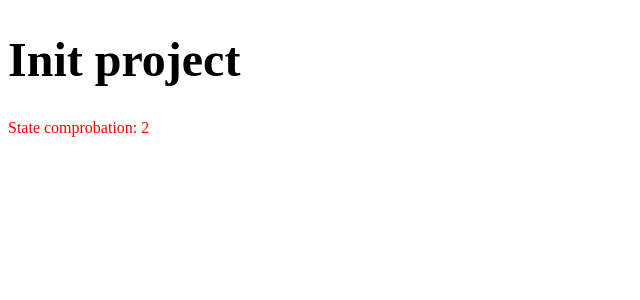
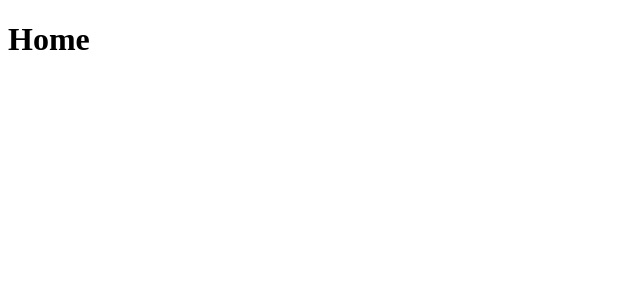
Before and after one commit to montesp/technical-test-liber, a React (Vite) app: page / in a window 1280 px wide. Shown: the top 300 px of the page, without its empty margins (0-640 px from the left). Built offline with nearby package versions, Linux system fonts and the light colour scheme.

Commit message:
feat: Routing has been  integrated into the application

```diff
--- a/package.json
+++ b/package.json
@@ -13,7 +13,8 @@
     "@reduxjs/toolkit": "^2.2.6",
     "react": "^18.3.1",
     "react-dom": "^18.3.1",
-    "react-redux": "^9.1.2"
+    "react-redux": "^9.1.2",
+    "react-router-dom": "^6.25.1"
   },
   "devDependencies": {
     "@types/react": "^18.3.3",
--- a/src/App.tsx
+++ b/src/App.tsx
@@ -1,13 +1,21 @@
-import { useSelector } from "react-redux"
+import { createBrowserRouter, RouterProvider } from "react-router-dom";
+import { Home } from "./pages/home";
+import { User } from "./pages/user";
+
+const router = createBrowserRouter([
+  {
+    path: "/",
+    element: <Home/>,
+  },
+  {
+    path: "user/:userId",
+    element: <User/>,
+  },
+]);
 
 const App = () => {
-  const { users } = useSelector(state => state.users)
-
   return (
-    <>
-      <h1 className="test-title">Init project</h1>
-      <p className="test-text">State comprobation: { users[0].id}</p>
-    </>
+    <RouterProvider router={ router } />
   )
 }
 
--- /dev/null
+++ b/src/pages/home/index.tsx
@@ -0,0 +1,9 @@
+import './styles.scss';
+
+export const Home = () => {
+  return (
+    <div>
+      <h1>Home</h1>
+    </div>
+  );
+}
--- /dev/null
+++ b/src/pages/home/styles.scss
@@ -0,0 +1,6 @@
+.home {
+  &-title {
+    font-size: 2rem;
+    font-weight: bold;
+  }
+}
--- /dev/null
+++ b/src/pages/user/index.tsx
@@ -0,0 +1,11 @@
+import './styles.scss';
+
+export const User = () => {
+  return (
+    <div >
+      <h1 className='user-title'>
+        User
+      </h1>
+    </div>
+  );
+}
--- /dev/null
+++ b/src/pages/user/styles.scss
@@ -0,0 +1,6 @@
+.user {
+  &-title {
+    font-size: 2rem;
+    font-weight: bold;
+  }
+}
```
Also changed, not shown: 1 other file (tests, documents, lock files or other folders).
